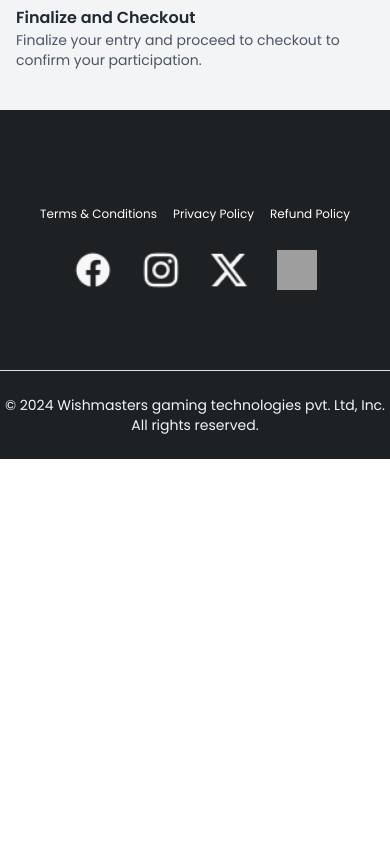
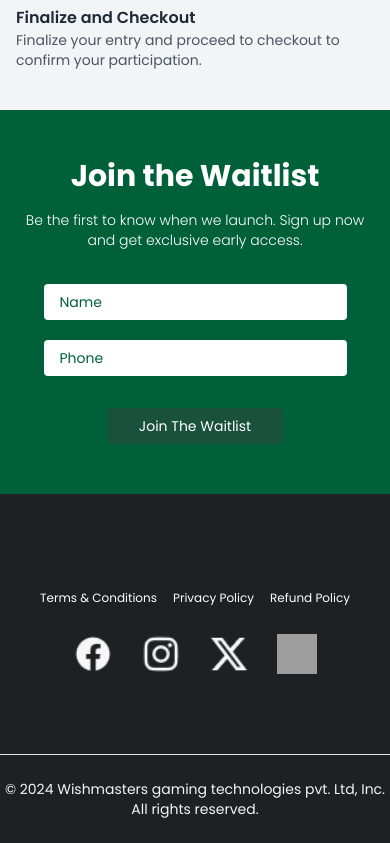
Before and after one commit to TechHowl12/wishmasters, a React (Create React App) app: page / in a window 390 px wide. Shown: the part 3474-4317 px from the top of the page. Before the commit the page ends 3933 px from the top, so only its background shows below. Built offline with nearby package versions, Linux system fonts and the light colour scheme; grey boxes are pictures that could not be loaded.

Commit message:
waitlist form

```diff
--- a/package.json
+++ b/package.json
@@ -6,6 +6,7 @@
     "@testing-library/jest-dom": "^5.17.0",
     "@testing-library/react": "^13.4.0",
     "@testing-library/user-event": "^13.5.0",
+    "canvas-confetti": "^1.9.3",
     "flowbite": "^2.3.0",
     "react": "^18.3.1",
     "react-dom": "^18.3.1",
--- a/src/Pages/HomePage/Home.js
+++ b/src/Pages/HomePage/Home.js
@@ -5,6 +5,7 @@ import Pricing from "./Pricing.js";
 import {Purpose} from "./Purpose.js";
 import {Maps} from "./Maps.js";
 import UserJourney from "./UserJourney.js";
+import Waitlist from "./Waitlist.js";
 
 const Home = () => {
   return (
@@ -15,6 +16,7 @@ const Home = () => {
       <Purpose />
       <Maps />
       <UserJourney />
+      <Waitlist/>
     </>
   );
 };
--- /dev/null
+++ b/src/Pages/HomePage/Waitlist.js
@@ -0,0 +1,106 @@
+import React, { useState } from 'react';
+import confetti from 'canvas-confetti';
+
+const Waitlist = () => {
+  const [formData, setFormData] = useState({
+    name: '',
+    phone: ''
+  });
+
+  const [loading, setLoading] = useState(false);
+  const [phoneError, setPhoneError] = useState('');
+
+
+  const handleChange = (e) => {
+    const { name, value } = e.target;
+    setFormData(prev => ({ ...prev, [name]: value }));
+  };
+
+  const handleSubmit = async (e) => {
+    e.preventDefault();
+    setLoading(true);
+    setPhoneError('');
+
+    const phoneRegex = /^[0-9]{10}$/;
+    if (!phoneRegex.test(formData.phone)) {
+      setPhoneError('Please enter a valid 10-digit phone number');
+      setLoading(false);
+      return;
+    }
+
+    const now = new Date();
+    const time = now.toLocaleString(); // You can format this as needed
+
+    const payload = {
+      ...formData,
+      time
+    };
+
+    try {
+        await fetch('https://script.google.com/macros/s/AKfycbxU8SnjlCpX4EDbNmwhM5QX3WPdqdDEMadF7cwEqJ7TLcqtXopyXRa3LGUfqgQ1Ecv_/exec', {
+          method: "POST",
+          mode: "no-cors",
+          headers: {
+            "Content-Type": "application/json",
+          },
+          body: JSON.stringify(payload),
+        });
+        confetti({
+            particleCount: 150,
+            spread: 70,
+            origin: { y: 0.6 }
+          });
+        setFormData({ name: '', phone: '' });
+      } catch (error) {
+        console.log(error);
+
+      }
+    setLoading(false);
+  };
+
+  return (
+    <section className="w-full bg-[#00603A] py-12 px-6 md:px-12">
+      <div className="max-w-6xl mx-auto flex flex-col md:flex-row items-center justify-between gap-8">
+        <div className="md:w-1/2 text-center md:text-left">
+          <h2 className="text-3xl md:text-5xl font-bold mb-4 text-white">Join the Waitlist</h2>
+          <p className="text-white font-light text-sm">
+            Be the first to know when we launch. Sign up now and get exclusive early access.
+          </p>
+        </div>
+
+        <form onSubmit={handleSubmit} className="items-center">
+          <div className="flex flex-col sm:flex-row gap-4">
+            <input
+              type="text"
+              name="name"
+              value={formData.name}
+              onChange={handleChange}
+              placeholder="Name"
+              className="w-full text-sm capitalize px-4 py-2 border-2 border-[#00603A] text-[#00603A] bg-white rounded-md focus:outline-none focus:ring-2 focus:ring-[#00603A] transition-all placeholder:text-[#00603A]"
+              required
+            />
+            <input
+              type="tel"
+              name="phone"
+              value={formData.phone}
+              onChange={handleChange}
+              placeholder="Phone"
+              className="w-full text-sm capitalize px-4 py-2 border-2 border-[#00603A] text-[#00603A] bg-white rounded-md focus:outline-none focus:ring-2 focus:ring-[#00603A] transition-all placeholder:text-[#00603A]"
+              required
+            />
+          </div>
+          {phoneError && <p className="text-red-400 text-xs mt-4">{phoneError}</p>}
+          <button
+            type="submit"
+            disabled={loading}
+            className="bg-[#284a3da7] flex mx-auto mt-7 text-sm md:mt-3 text-white capitalize px-8 py-2 md:block hover:scale-110 transition-all border-2 border-[#00603A] rounded-md"
+          >
+            {loading ? 'Submitting...' : 'Join the waitlist'}
+          </button>
+        </form>
+      </div>
+    </section>
+  );
+};
+
+export default Waitlist;
```
Also changed, not shown: 1 other file (tests, documents, lock files or other folders).
